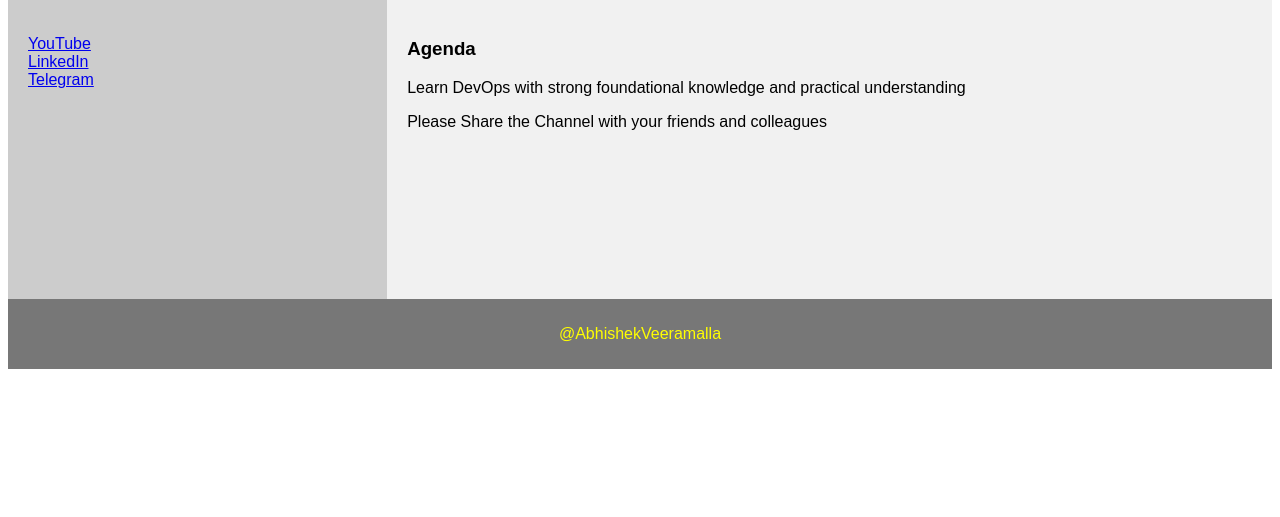
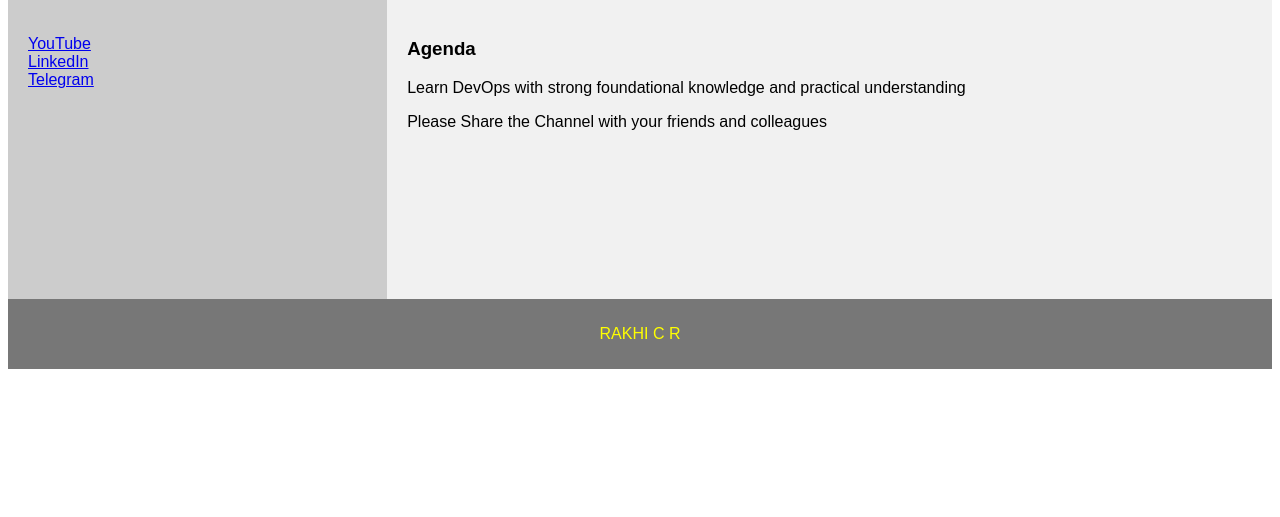
Before and after one commit to P2001rak/Devops-Docker, a Django app: page /demo/ in a window 1280 px wide. Shown: the part 217-734 px from the top of the page. Run offline with Django 4.2, Linux system fonts and the light colour scheme.

Commit message:
Update demo_site.html

```diff
--- a/python-web-app/devops/demo/templates/demo_site.html
+++ b/python-web-app/devops/demo/templates/demo_site.html
@@ -93,7 +93,7 @@ footer {
 </section>
 
 <footer>
-  <p>@AbhishekVeeramalla</p>
+  <p>RAKHI C R</p>
 </footer>
 
 </body>
```
